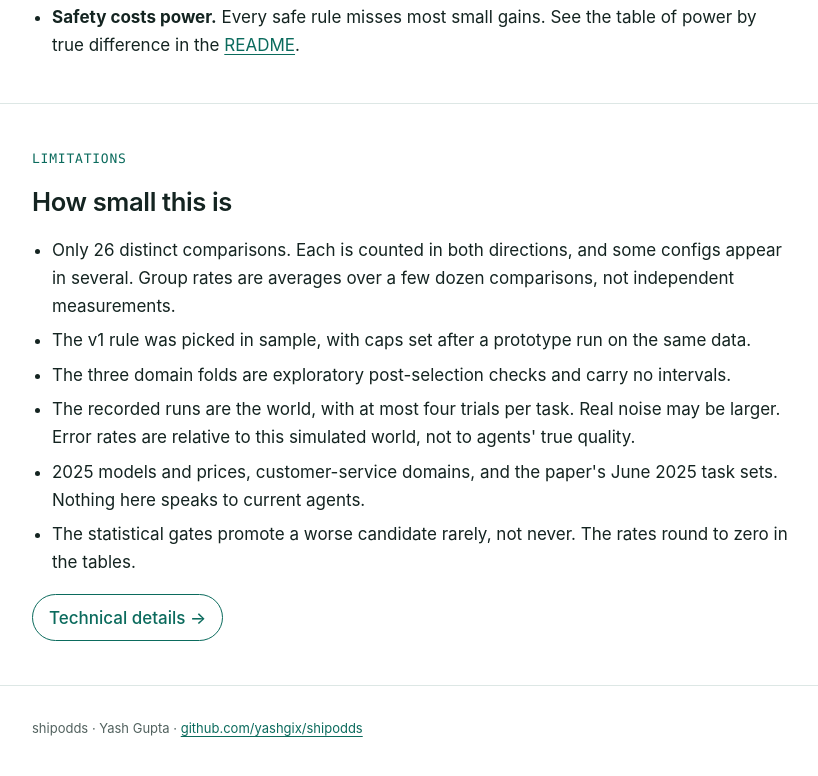
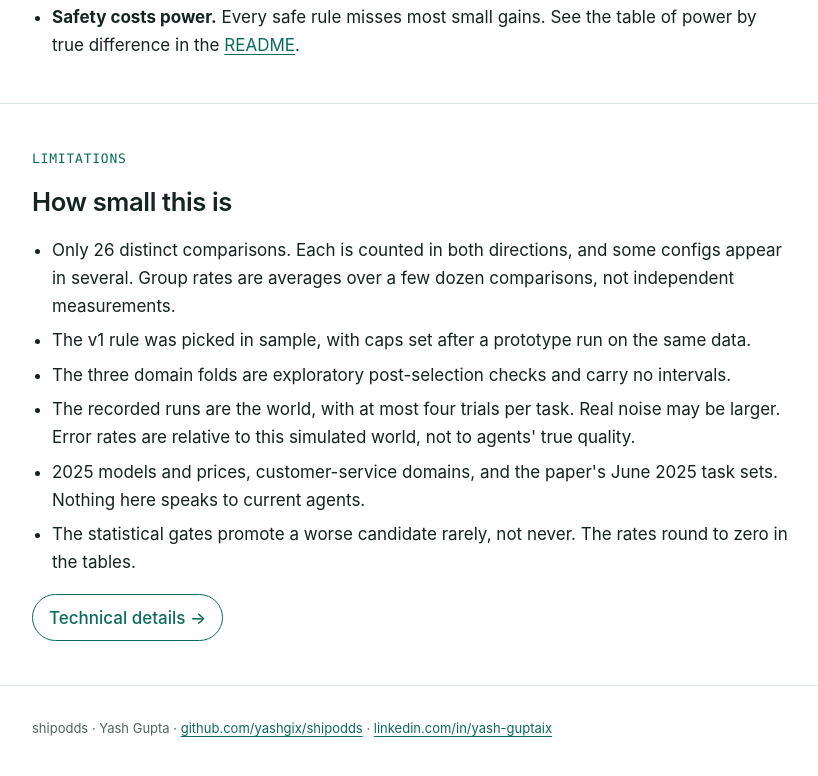
Before and after one commit to yashgix/shipodds, a plain HTML site: page docs/index.html in a window 1280 px wide. Shown: the part 2753-3529 px from the top of the page, without its empty margins (228-1046 px from the left). Drawn offline with Linux system fonts and the light colour scheme.

Commit message:
Page: add LinkedIn to the footer

```diff
--- a/docs/index.html
+++ b/docs/index.html
@@ -257,7 +257,7 @@ make experiment   # rewrites results/, byte for byte</pre>
 </div></section>
 </main>
 
-<footer class="wrap"><div class="col small muted">shipodds · Yash Gupta · <a href="https://github.com/yashgix/shipodds">github.com/yashgix/shipodds</a></div></footer>
+<footer class="wrap"><div class="col small muted">shipodds · Yash Gupta · <a href="https://github.com/yashgix/shipodds">github.com/yashgix/shipodds</a> · <a href="https://www.linkedin.com/in/yash-guptaix/">linkedin.com/in/yash-guptaix</a></div></footer>
 
 <script>
 const views = ["overview", "details"];
```
Also changed, not shown: tools/page_template.html (+1 -1 lines).
